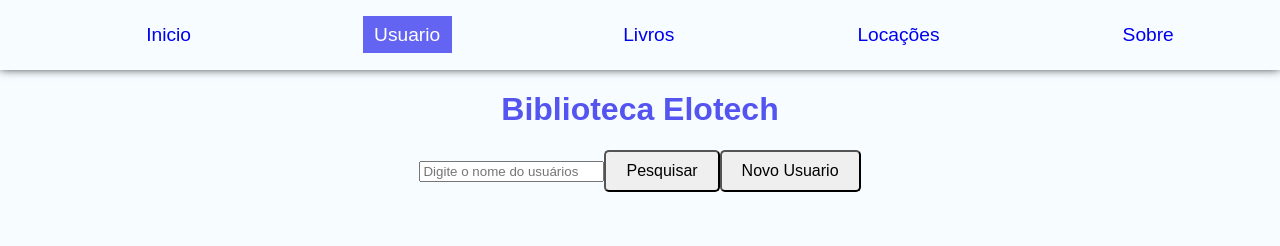
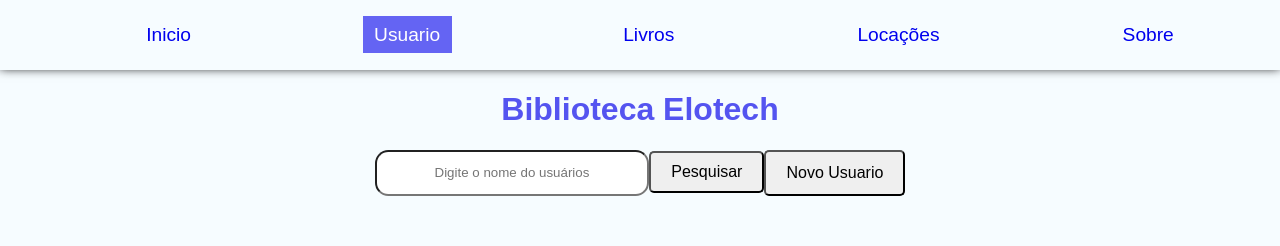
Before and after one commit to CastilhoLeo/front-atividade-elotech, a React (Vite) app in the folder web/front-atividade-elotech/: page /usuarios in a window 1280 px wide. Shown: the top 246 px of the page. Built offline with nearby package versions, Linux system fonts and the light colour scheme; no server answers.

Commit message:
melhorando tela usuario

```diff
--- a/web/front-atividade-elotech/src/App.tsx
+++ b/web/front-atividade-elotech/src/App.tsx
@@ -7,6 +7,7 @@ import Inicio from './pages/Inicio'
 import Usuario from './pages/Usuario'
 import Livro from './pages/Livro'
 import Locacao from './pages/Locacao'
+
 
 
 
--- a/web/front-atividade-elotech/src/component/CadastroUsuario.tsx
+++ b/web/front-atividade-elotech/src/component/CadastroUsuario.tsx
@@ -7,10 +7,31 @@ const CadastroUsuario = ({setNovoUsuario}) => {
     const [email, setEmail] = useState("")
     const [dataCadastro, setDataCadastro] = useState("")
     const [telefone, setTelefone] = useState("")
+    const [usuario, setUsuario] = useState({
+        nome:{nome},
+        email:{email},
+        dataCadastro:{dataCadastro},
+        telefone:{telefone}
+    })
+
+    console.log(nome)
+
+
 
 
     const handleSubmit = (e)=>{
         e.preventDefault()
+
+        const cadastroFetch = async ()=>{
+
+            const usuarioFetch = await fetch(`http://localhost:8080/usuario`,
+                {method:"POST",
+                headers:{"Content-Type":"application/json"},
+                body: JSON.stringify(usuario)})
+
+        }
+
+        cadastroFetch()
 
     }
   return (
--- a/web/front-atividade-elotech/src/component/ListaUsuarios.tsx
+++ b/web/front-atividade-elotech/src/component/ListaUsuarios.tsx
@@ -1,16 +1,18 @@
-import React, { useEffect, useState } from 'react'
+import React, { useContext, useEffect, useState } from 'react'
 import styles from './ListaUsuarios.module.css'
+import { UsuarioContext, UsuarioContextProvider } from '../context/UsuarioContext'
 
 const ListaUsuarios = () => {
-  const [dados, setDados] = useState([])
-  const[pesquisa, setPesquisa] = useState("")
+
+
+  const {dados, setDados, pesquisa, setPesquisa} = useContext(UsuarioContext)
 
 
   useEffect(()=>{
 
   const fetchUsuario = async ()=>{
 
-    const response = await fetch("http://localhost:8080/usuario?nome=")
+    const response = await fetch(`http://localhost:8080/usuario?nome=${pesquisa}`)
 
     const json = await response.json()
 
--- /dev/null
+++ b/web/front-atividade-elotech/src/component/PesquisaUsuario.module.css
@@ -0,0 +1,6 @@
+.input_pesquisa input{
+    height: 3em;
+    border-radius: 1em;
+    width: 20em;
+    text-align: center;
+}
--- a/web/front-atividade-elotech/src/component/PesquisaUsuario.tsx
+++ b/web/front-atividade-elotech/src/component/PesquisaUsuario.tsx
@@ -1,20 +1,27 @@
-import { useState } from "react"
+import { useContext, useState } from "react"
+import { UsuarioContext } from "../context/UsuarioContext"
+import styles from "./PesquisaUsuario.module.css"
 
-const PesquisaUsuario = ({pesquisa, setPesquisa}) => {
+const PesquisaUsuario = () => {
 
     const [nome, setNome] = useState("")
+    const {pesquisa, setPesquisa} = useContext(UsuarioContext)
 
 
 
-    const handleClick =()=>{
+    const handleSubmit =(e)=>{
+      e.preventDefault()
         setPesquisa(nome)
     }
+
   return (
     <>
+    <form className={styles.input_pesquisa} onSubmit={handleSubmit}>
       <label>
-        <input type="text" name="nome" placeholder="Digite o nome do usuários" onChange={()=>setNome(e.target.value)}/>
-        <button onClick={handleClick}>Pesquisar</button>
+        <input type="text" name="nome" placeholder="Digite o nome do usuários" onChange={(e)=>setNome(e.target.value)}/>
       </label>
+      <button type="submit">Pesquisar</button>
+      </form>
     </>
   )
 }
--- a/web/front-atividade-elotech/src/context/UsuarioContext.tsx
+++ b/web/front-atividade-elotech/src/context/UsuarioContext.tsx
@@ -0,0 +1,16 @@
+import { createContext, useState } from "react";
+
+export const UsuarioContext = createContext();
+
+export const UsuarioContextProvider = ({children}) =>{
+
+
+    const [dados, setDados] = useState([])
+    const[pesquisa, setPesquisa] = useState("")
+
+    return(
+        <UsuarioContext.Provider value={{ dados, setDados, pesquisa, setPesquisa}}>
+            {children}
+        </UsuarioContext.Provider>
+    )
+}
--- a/web/front-atividade-elotech/src/pages/Usuario.module.css
+++ b/web/front-atividade-elotech/src/pages/Usuario.module.css
@@ -1,3 +1,8 @@
 .usuario {
     text-align: center;
 }
+
+.menu_usuario{
+    display: flex;
+    justify-content: center;
+}
--- a/web/front-atividade-elotech/src/pages/Usuario.tsx
+++ b/web/front-atividade-elotech/src/pages/Usuario.tsx
@@ -1,8 +1,9 @@
-import React, { useState } from 'react'
 import CadastroUsuario from '../component/CadastroUsuario'
 import styles from './Usuario.module.css'
 import ListaUsuarios from '../component/ListaUsuarios'
 import PesquisaUsuario from '../component/PesquisaUsuario'
+import { UsuarioContextProvider } from '../context/UsuarioContext'
+import { useState } from 'react'
 
 
 const Usuario = () => {
@@ -10,12 +11,16 @@ const Usuario = () => {
   const[novoUsuario, setNovoUsuario] = useState(false)
 
   return (
+    <UsuarioContextProvider>
     <div className={styles.usuario}>
+      <div className={styles.menu_usuario}>
       <PesquisaUsuario/>
       <button onClick={()=>setNovoUsuario(true)}>Novo Usuario</button>
       {novoUsuario && <CadastroUsuario setNovoUsuario={setNovoUsuario}/>}
+      </div>
       <ListaUsuarios/>
     </div>
+    </UsuarioContextProvider>
   )
 }
 
```
Also changed, not shown: web/front-atividade-elotech/src/component/PesquisaUsuario.css (deleted).
